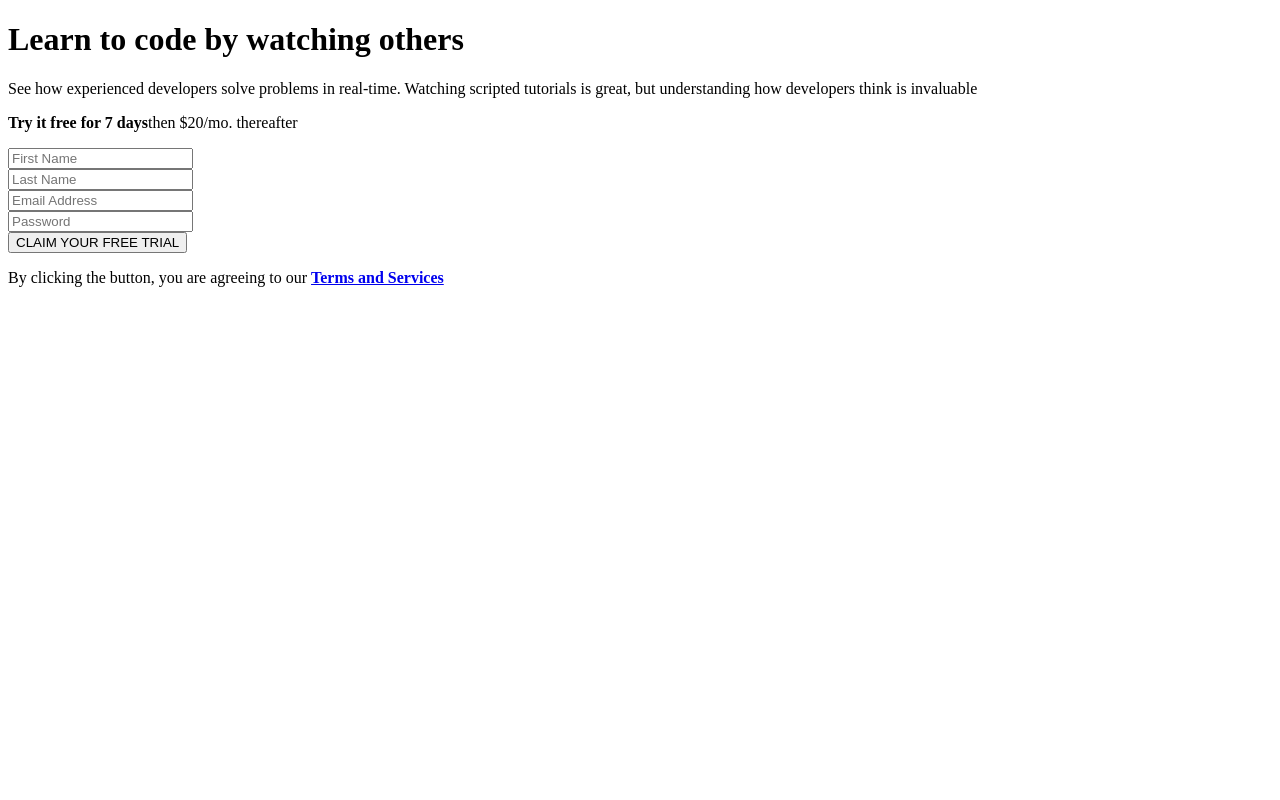
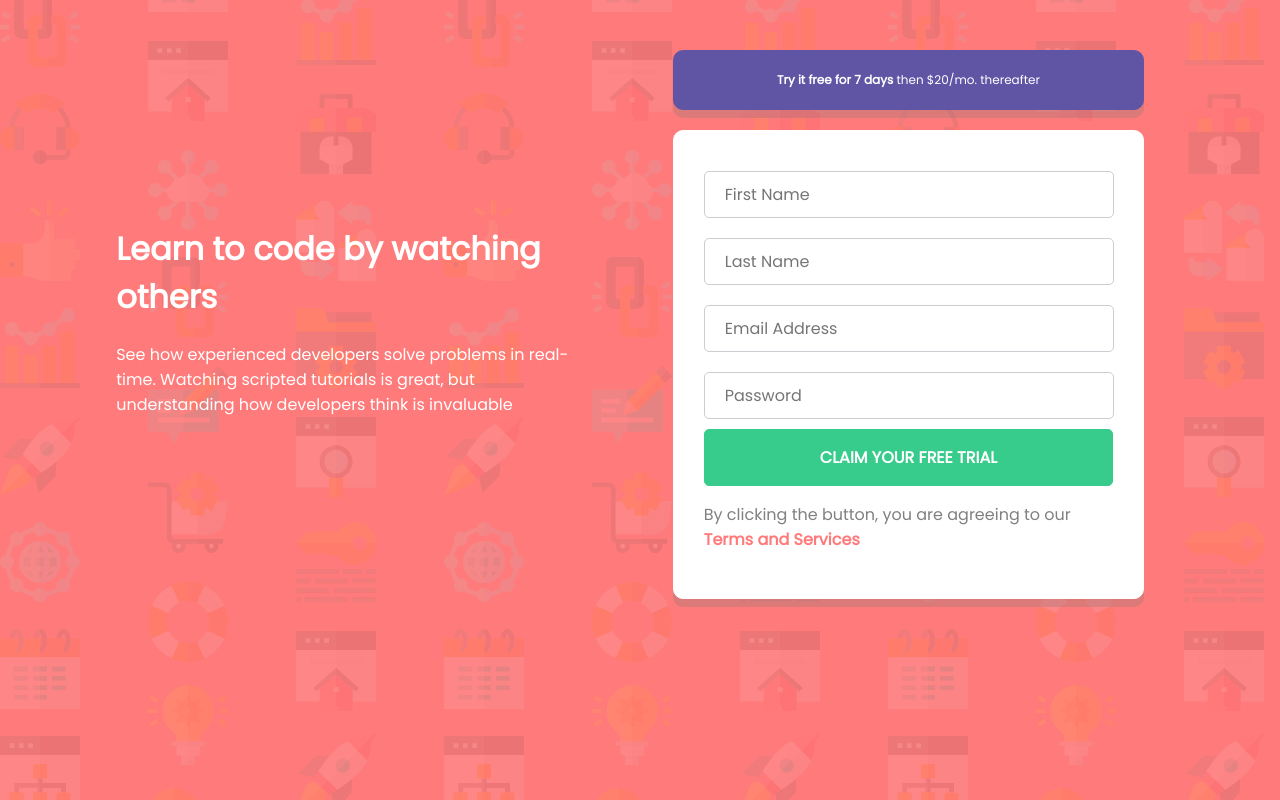
Before and after one commit to muqsitadam/resposive-registration-page, a plain HTML site: page index.html in a window 1280 px wide. Drawn offline with Linux system fonts and the light colour scheme.

Commit message:
Updated index.html

```diff
--- a/index.html
+++ b/index.html
@@ -5,28 +5,30 @@
     <meta http-equiv="X-UA-Compatible" content="IE=edge">
     <meta name="viewport" content="width=device-width, initial-scale=1.0">
     <title>Registration Page</title>
+    <link rel="stylesheet" href="style.css">
+    <link rel="shortcut icon" href="images/favicon-32x32.png" type="image/x-icon" />
 </head>
 <body>
     <main>
         <div class="container">
             <div class="info">
-                <h1>Learn to code by watching others</h1>
+                <h1 class="header">Learn to code by watching others</h1>
                 <p>
                     See how experienced developers solve problems in real-time.
                     Watching scripted tutorials is great, but understanding
                     how developers think is invaluable
                 </p>
             </div>
-            <div class="form">
-                <p><b>Try it free for 7 days</b>then &#36;20/mo. thereafter</p>
-                <form action="#">
-                    <input type="text" name="firstname" id="" placeholder="First Name"><br>
-                    <input type="text" name="lastname" id="" placeholder="Last Name"><br>
-                    <input type="email" name="email" id="" placeholder="Email Address"><br>
-                    <input type="password" name="password" id="" placeholder="Password"><br>
+            <div class="register">
+                <p class="free-trial"><b>Try it free for 7 days</b> then &#36;20/mo. thereafter</p>
+                <form class="form" action="#">
+                    <input class="input" type="text" name="firstname" id="" placeholder="First Name" required ><br>
+                    <input class="input" type="text" name="lastname" id="" placeholder="Last Name" required ><br>
+                    <input class="input" type="email" name="email" id="" placeholder="Email Address" required ><br>
+                    <input class="input" type="password" name="password" id="" placeholder="Password" required ><br>
                     <button type="submit">CLAIM YOUR FREE TRIAL</button>
+                    <p class="terms">By clicking the button, you are agreeing to our <b><a class="terms-link" href="#">Terms and Services</a></b></p>
                 </form>
-                <p>By clicking the button, you are agreeing to our <b><a href="#">Terms and Services</a></b></p>
             </div>
         </div>
     </main>
```
